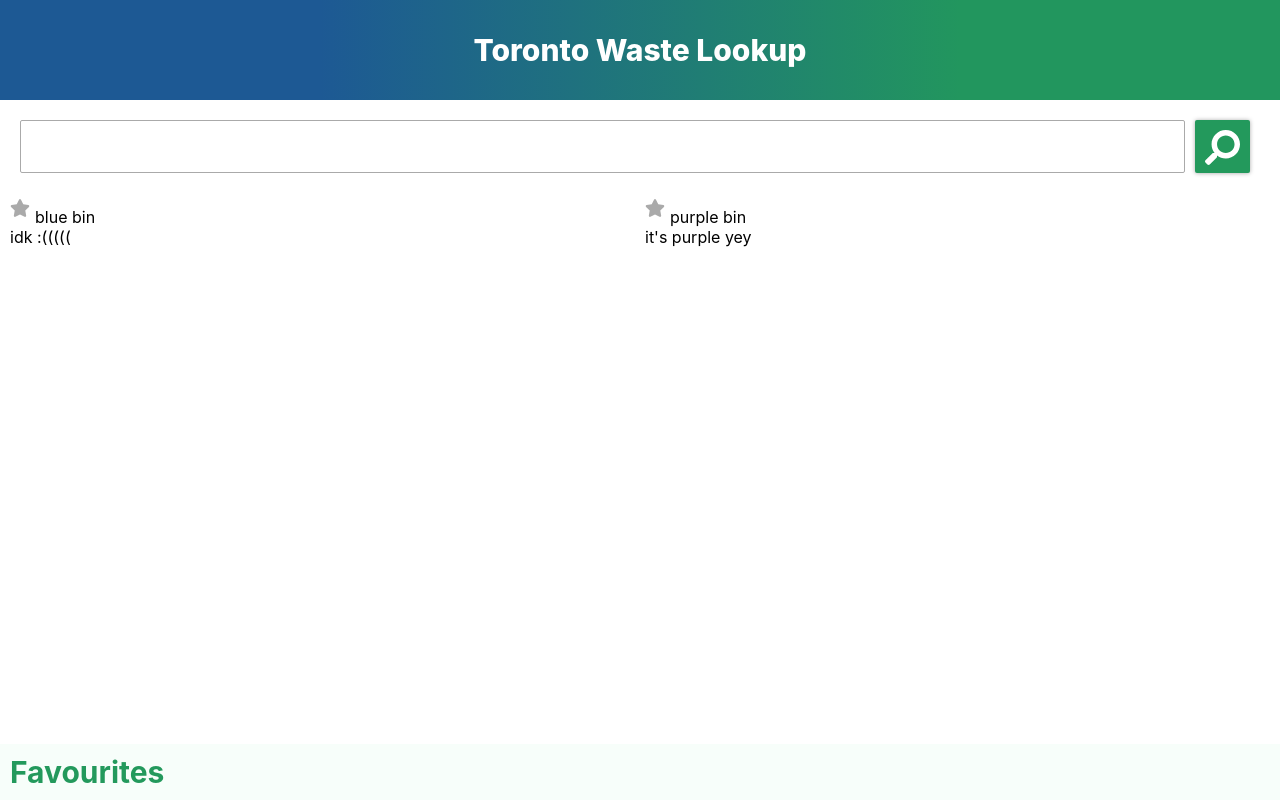
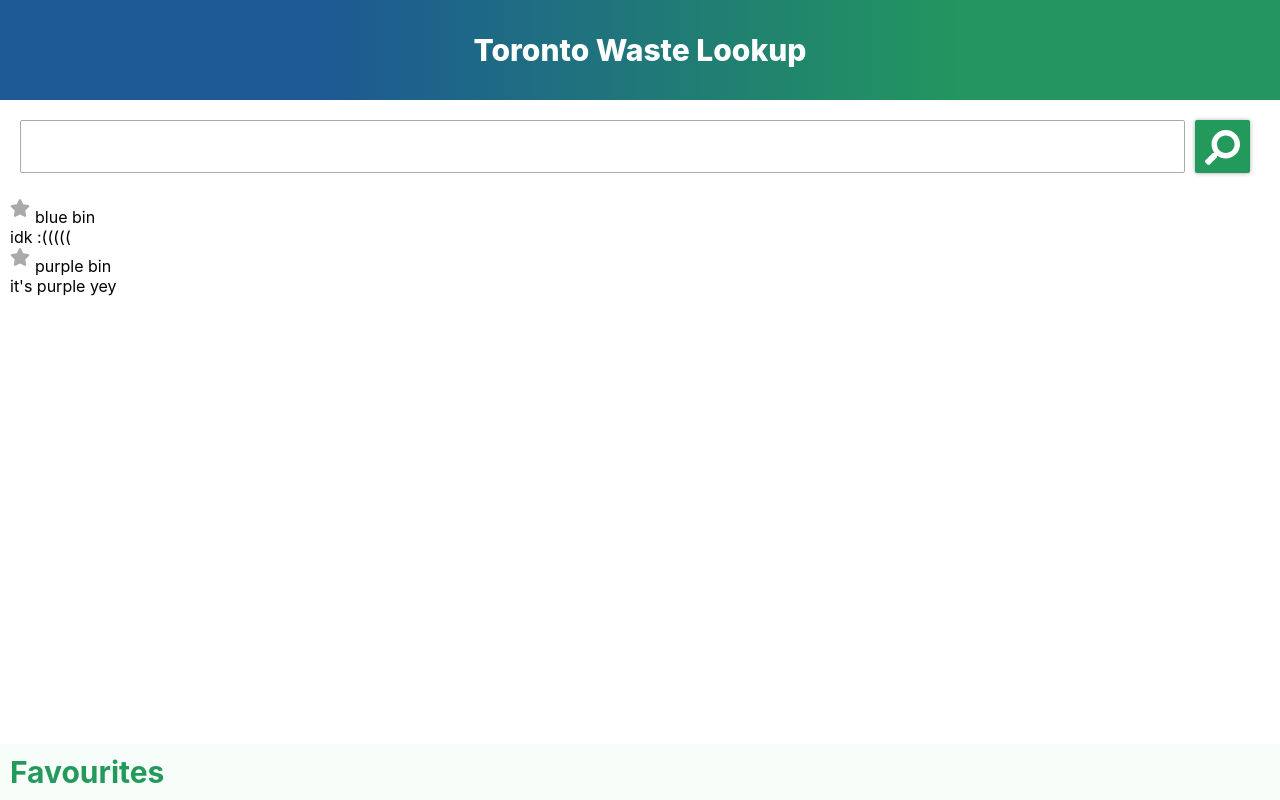
Before and after one commit to AnssamGhezala/shopify-web-challenge, a React (Create React App) app: page / in a window 1280 px wide. Built offline with nearby package versions, Linux system fonts and the light colour scheme.

Commit message:
attempt at debug grid.js

```diff
--- a/src/App.css
+++ b/src/App.css
@@ -58,8 +58,9 @@
   color: white;
   transform: rotate(90deg);
 }
-
-
+.Result{
+  grid-column: 1 / span 2;
+}
 .container {
   display: grid;
   grid-template-columns: 1fr 1fr;
--- a/src/Grid.js
+++ b/src/Grid.js
@@ -12,7 +12,7 @@
     return (
       <div className={this.props.className}>
         {this.props.data.map(item => (
-          <div key={count++}>
+          <div key={count++} className="Result">
             <div className="Title">
               <Star className="Star" />
               {item.title}
```
